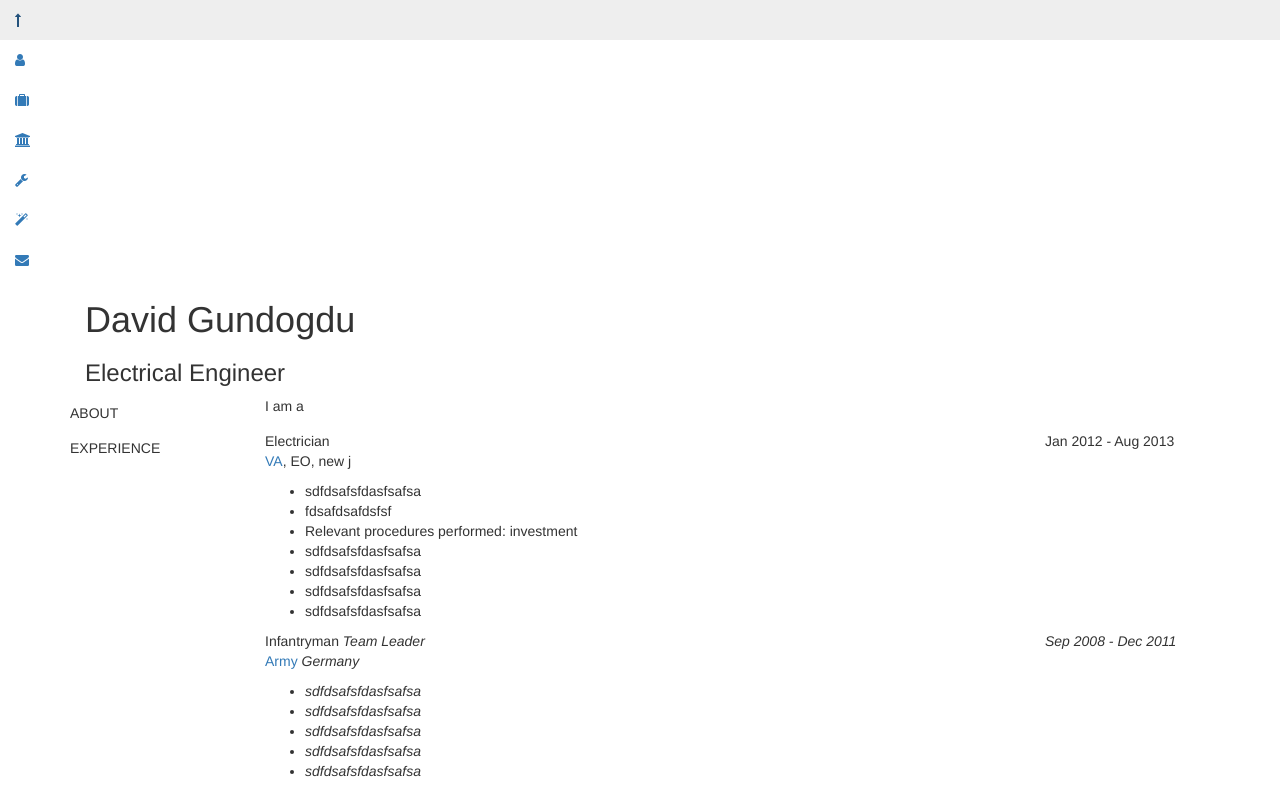
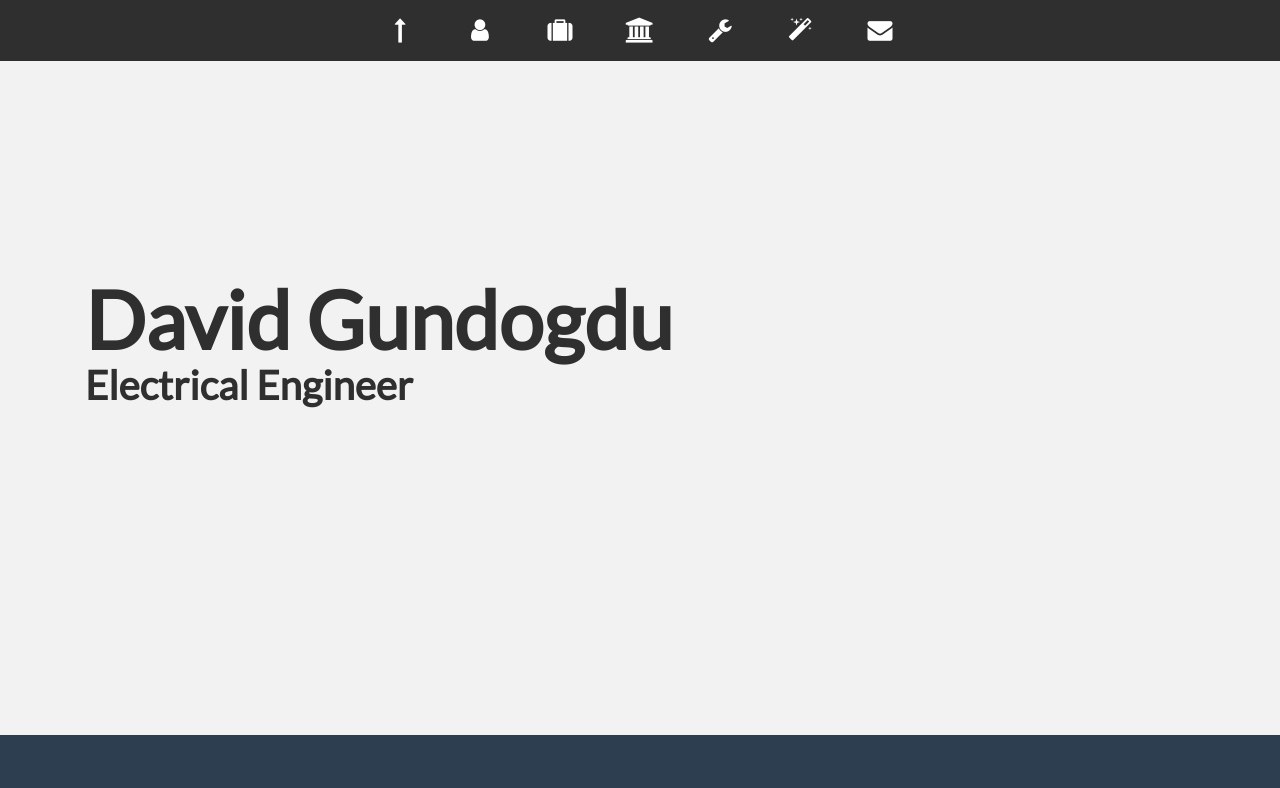
Before and after one commit to dg297/dg, a plain HTML site: page index.html in a window 1280 px wide. Shown: the top 788 px of the page. Drawn offline with nearby package versions, Linux system fonts and the light colour scheme; some packages are replaced by stand-ins of ours; a script that the page names is missing.

Commit message:
Update style.css

```diff
--- a/css/style.css
+++ b/css/style.css
@@ -1,14 +1,151 @@
-/* Custom Stylesheet */
-/**
- * Use this file to override Materialize files so you can update
- * the core Materialize files in the future
- *
- * Made By MaterializeCSS.com
- */
+/* ---------visual aid------------- */
+* {
+	border: 0px dashed;
+ }
 
-.icon-block {
-  padding: 0 15px;
+
+/*----------- general------------- */
+body {
+  background-color: #f2f2f2;
+  font-family: "Lato", Arial, Sans-serif;
+  font-weight: 300;
+  font-size: 16px;
+  -webkit-font-smoothing: antialiased;
+  -webkit-overflow-scrolling: touch;
+  color: #2f2f2f;
 }
-.icon-block .material-icons {
-	font-size: inherit;
+
+p {
+    line-height: 28px;
+    margin-bottom: 25px;
 }
+
+t {
+  font-weight: 700;
+}
+
+sm{
+  font-size: 12px;
+}
+
+a:hover, a:link, a:visited, a:active {
+  text-decoration: none;
+  color: #297ACC;
+}
+
+.resume-section {
+  padding-top: 60px;
+  padding-bottom: 60px;
+}
+
+.centered {
+  text-align: center;
+}
+
+
+/*----Nav Bar------------------*/
+
+#section-topbar {
+	position: fixed;
+	top: 0;
+	left: 0;
+	right: 0;
+	z-index: 1;
+	overflow: visible;
+	font-size: 25px;
+}
+
+#section-topbar ul {
+	display: inline-block;
+	position: relative;
+	/* For IE, the outcast */
+	zoom:1;
+	*display: inline;
+}
+
+#section-topbar li {
+    display: inline-block;
+    float: left;
+    width: 80px;
+}
+
+#section-topbar a {
+  display: block;
+  text-decoration: none;
+  padding: 18px;
+  color: white;
+}
+
+#section-topbar a:hover {
+  background: #222;
+  text-decoration: none;
+}
+
+#section-topbar .active a {
+  background: #44bbaa;
+}
+
+#topbar-inner {
+	background: #2f2f2f;
+	line-height: 0;
+	text-align: center;
+}
+
+
+/*----header wrap------------------*/
+#headerwrap {
+
+  margin-top: 35px;
+	padding-top: 240px;
+	background-attachment: relative;
+	background-position: center;
+	min-height: 700px;
+  max-height: 700px;
+	width: 100%;
+  background-size: 100%;
+  background-size: cover;
+
+  -webkit-background-size: 100%;
+  -moz-background-size: 100%;
+  -o-background-size: 100%;
+  -webkit-background-size: cover;
+  -moz-background-size: cover;
+  -o-background-size: cover;
+}
+
+#headerwrap h1 {
+	font-size: 80px;
+	color: 2c3e50;
+	font-weight: 600;
+	margin: 0px;
+	text-align: left;
+}
+
+#headerwrap h3 {
+	font-size: 40px;
+	color: 2c3e50;
+	font-weight: 600;
+	margin: 0px;
+	text-align: left;
+}
+
+
+/*----Dark Wraps------------------*/
+.dark-background {
+	background: #2c3e50;
+	color: white;
+}
+
+
+/*----Foot Wrap------------------*/
+#footwrap {
+	background: #2f2f2f;
+	padding-top: 60px;
+	padding-bottom: 60px;
+  color: white;
+}
+
+#footwrap a:hover,#footwrap a,#footwrap a:link,#footwrap a:visited,#footwrap a:active {
+  text-decoration: none;
+  color: #19D1A3;
+}
```
